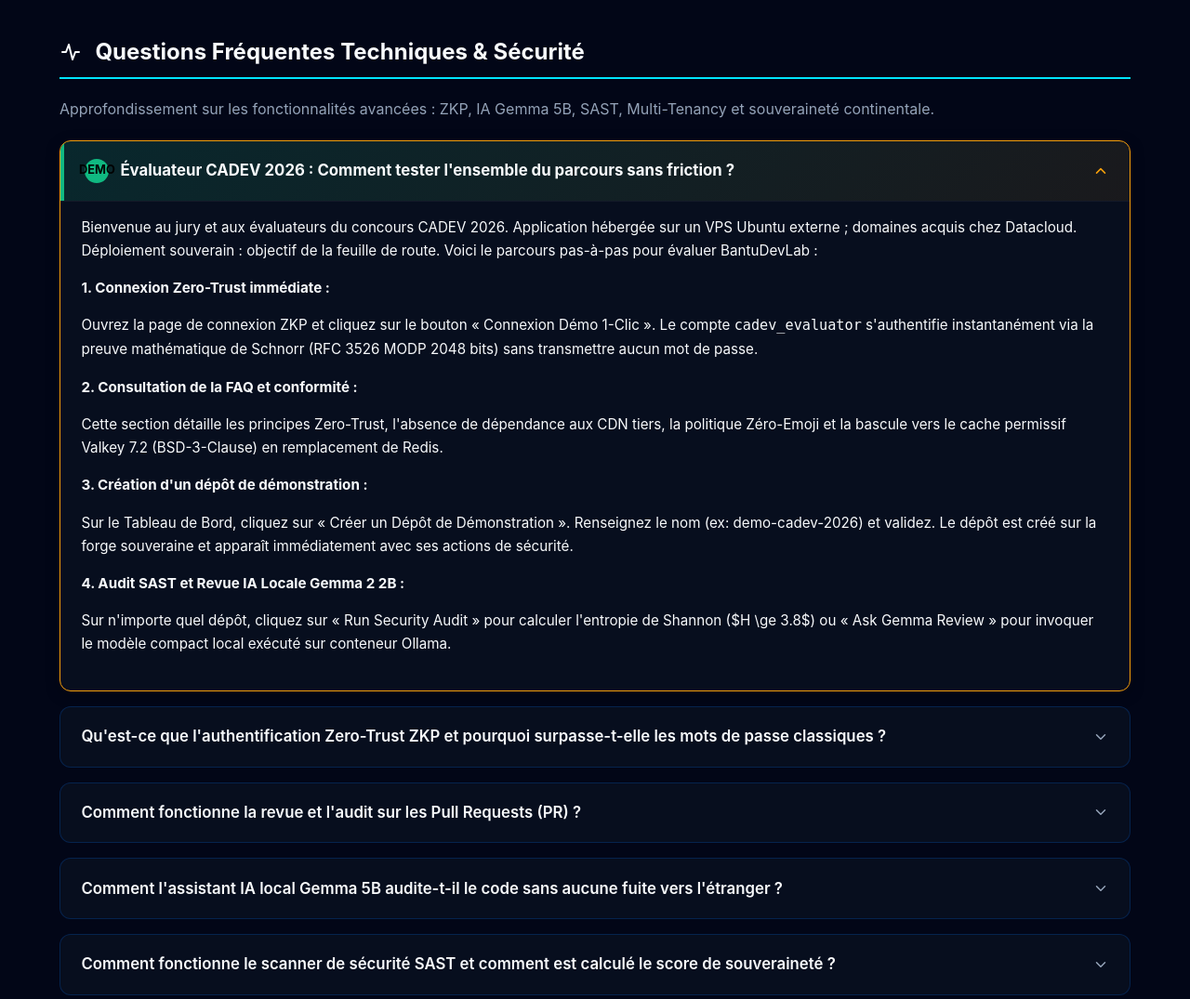
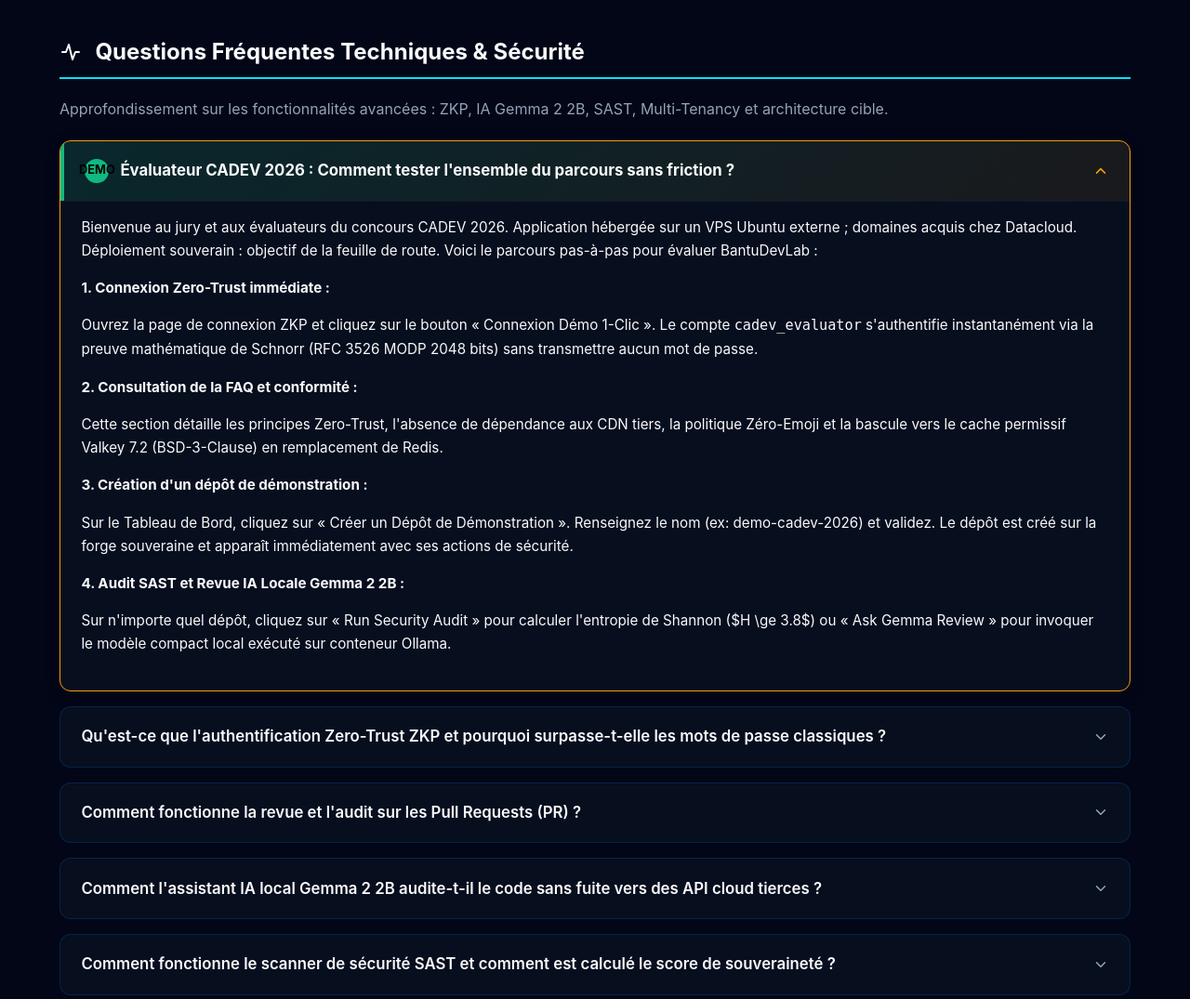
Before and after one commit to OBIEY-TEAM/BANTUDEVLAB, a Django app: page /faq/ in a window 1280 px wide. Shown: the part 1623-2698 px from the top of the page at 93% size. Run offline with Django 5.2, Linux system fonts and the light colour scheme; parts of the project's set-up code (start-up, migrations or seed data) failed here and were passed over.

Commit message:
fix(ia): remplacer Gemma 5B par Gemma 2 2B et retirer affirmations fine-tuning non vérifiées

```diff
--- a/apps/ai_assistant/views.py
+++ b/apps/ai_assistant/views.py
@@ -207,7 +207,7 @@ class GemmaStatusView(APIView):
         return Response(
             {
                 "model": "Gemma 2 2B (African Sovereign Code Assistant)",
-                "precision": "4-bit / 8-bit QLoRA Finetuned",
+                "precision": "Quantifié GGUF via Ollama (modèle de base gemma2:2b)",
                 "host_environment": "VPS Ubuntu externe (Ollama local)",
                 "offline_mode_capable": True,
                 "status": "READY",
--- a/apps/gitea_client/views.py
+++ b/apps/gitea_client/views.py
@@ -191,7 +191,7 @@ class GiteaWebhookReceiverView(APIView):
                 "actions": [
                     "ZKP Zero-Trust verification confirmed",
                     "Automated sovereign security scanner triggered",
-                    "Gemma 5B AI PR review queued",
+                    "Gemma 2 2B AI PR review queued",
                 ],
             },
             status=status.HTTP_200_OK,
--- a/static/js/bantu-command-terminal.js
+++ b/static/js/bantu-command-terminal.js
@@ -31,7 +31,7 @@
       allFiles: "* (Tous les fichiers du dépôt)",
       btnExecute: "Exécuter",
       runningSecurity: "Exécution de l'audit SAST souverain sur le dépôt...",
-      runningGemma: "Consultation du moteur local Gemma 5B sur le dépôt...",
+      runningGemma: "Consultation du moteur local Gemma 2 2B sur le dépôt...",
       toastStartSecurity: "Audit de sécurité SAST lancé sur ",
       toastStartGemma: "Revue IA Gemma lancée sur ",
       toastDoneSecurity: "Audit terminé ! Score de souveraineté : ",
@@ -59,7 +59,7 @@
       allFiles: "* (All files in repository)",
       btnExecute: "Execute",
       runningSecurity: "Running sovereign SAST security audit on repository...",
-      runningGemma: "Querying local Gemma 5B AI engine on repository...",
+      runningGemma: "Querying local Gemma 2 2B AI engine on repository...",
       toastStartSecurity: "SAST Security Audit started on ",
       toastStartGemma: "Gemma AI Review started on ",
       toastDoneSecurity: "Audit completed! Sovereignty score: ",
@@ -87,7 +87,7 @@
       allFiles: "* (Faili zote za hazina)",
       btnExecute: "Tekeleza",
       runningSecurity: "Inakagua usalama wa SAST kwenye hazina...",
-      runningGemma: "Inachambua msimbo kupitia Gemma 5B AI...",
+      runningGemma: "Inachambua msimbo kupitia Gemma 2 2B AI...",
       toastStartSecurity: "Ukaguzi wa usalama umeanza kwenye ",
       toastStartGemma: "Ukaguzi wa Gemma AI umeanza kwenye ",
       toastDoneSecurity: "Ukaguzi umekamilika! Alama ya uhuru: ",
@@ -115,7 +115,7 @@
       allFiles: "* (Todos os ficheiros do repositório)",
       btnExecute: "Executar",
       runningSecurity: "A executar auditoria de segurança SAST no repositório...",
-      runningGemma: "A consultar o motor local Gemma 5B IA no repositório...",
+      runningGemma: "A consultar o motor local Gemma 2 2B IA no repositório...",
       toastStartSecurity: "Auditoria SAST iniciada em ",
       toastStartGemma: "Revisão Gemma IA iniciada em ",
       toastDoneSecurity: "Auditoria concluída! Pontuação de soberania: ",
--- a/templates/core/faq.html
+++ b/templates/core/faq.html
@@ -186,7 +186,7 @@
         {% icon "activity" size=24 %} {% trans "Questions Fréquentes Techniques & Sécurité" %}
     </h2>
     <p style="color: var(--text-muted); margin-top: 0.5rem;">
-        {% trans "Approfondissement sur les fonctionnalités avancées : ZKP, IA Gemma 5B, SAST, Multi-Tenancy et souveraineté continentale." %}
+        {% trans "Approfondissement sur les fonctionnalités avancées : ZKP, IA Gemma 2 2B, SAST, Multi-Tenancy et architecture cible." %}
     </p>
 
     <div class="faq-accordion-group">
@@ -266,23 +266,22 @@
             </div>
         </details>
 
-        <!-- Q6 : Comment l'assistant IA local Gemma 5B protège-t-il la confidentialité du code ? -->
+        <!-- Q6 : Comment l'assistant IA local Gemma 2 2B protège-t-il la confidentialité du code ? -->
         <details class="faq-item">
             <summary class="faq-summary">
                 <span class="faq-summary-title">
-                    {% trans "Comment l'assistant IA local Gemma 5B audite-t-il le code sans aucune fuite vers l'étranger ?" %}
+                    {% trans "Comment l'assistant IA local Gemma 2 2B audite-t-il le code sans fuite vers des API cloud tierces ?" %}
                 </span>
                 <span class="faq-chevron">{% icon "chevron-down" size=18 %}</span>
             </summary>
             <div class="faq-content">
                 <p>
-                    {% trans "Contrairement aux assistants cloud propriétaires hébergés sous juridiction étrangère (Cloud Act, FISA), le modèle Gemma 5B de BANTUDEVLAB :" %}
+                    {% trans "Contrairement aux assistants cloud propriétaires, le modèle Gemma 2 2B de BANTUDEVLAB :" %}
                 </p>
                 <ul>
                     <li>{% trans "Application hébergée sur un VPS Ubuntu externe ; domaines acquis chez Datacloud. Déploiement souverain : objectif de la feuille de route." %}</li>
-                    <li>{% trans "S'exécute en local via vLLM / Ollama sans aucune transmission de télémétrie ou de code source à des tiers." %}</li>
-                    <li>{% trans "Masque et anonymise automatiquement les secrets éventuels avant toute journalisation (AIInteractionLog)." %}</li>
-                    <li>{% trans "Est fine-tuné avec LoRA/QLoRA (4-bit GGUF) sur les cadres légaux panafricains et les meilleures pratiques de souveraineté logicielle." %}</li>
+                    <li>{% trans "S'exécute en local via Ollama sans transmission de code source à des API d'IA tierces." %}</li>
+                    <li>{% trans "Masque les secrets détectés avant journalisation (AIInteractionLog)." %}</li>
                 </ul>
             </div>
         </details>
--- a/templates/core/metrics.html
+++ b/templates/core/metrics.html
@@ -181,10 +181,10 @@
     </div>
 
     <div class="card">
-        <h3>{% icon "cpu" size=18 %} {% trans "Intelligence Artificielle Locale (Gemma 5B)" %}</h3>
-        <p>{% trans "Modèle de fondation Gemma 5B fine-tuné sur les dépôts de code et besoins d'infrastructures télécoms/fintech africaines. Exécution 100% On-Premise / Local." %}</p>
+        <h3>{% icon "cpu" size=18 %} {% trans "Intelligence Artificielle Locale (Gemma 2 2B)" %}</h3>
+        <p>{% trans "Modèle compact Gemma 2 2B exécuté localement via Ollama sur le serveur applicatif, sans appel à des API d'IA externes." %}</p>
         <div style="background: rgba(16, 185, 129, 0.2); border-left: 4px solid var(--secondary-emerald); padding: 0.8rem; margin-top: 1rem;">
-            <strong>{% trans "Statut : Zéro fuite de télémétrie" %}</strong> — {% trans "Vos algorithmes critiques restent strictement confidentiels." %}
+            <strong>{% trans "Statut : Inférence locale Ollama" %}</strong> — {% trans "Le code analysé reste sur l'instance d'exécution." %}
         </div>
     </div>
 </div>
```
Also changed, not shown: templates/core/dashboard.html (+13 -13 lines), README.md.
